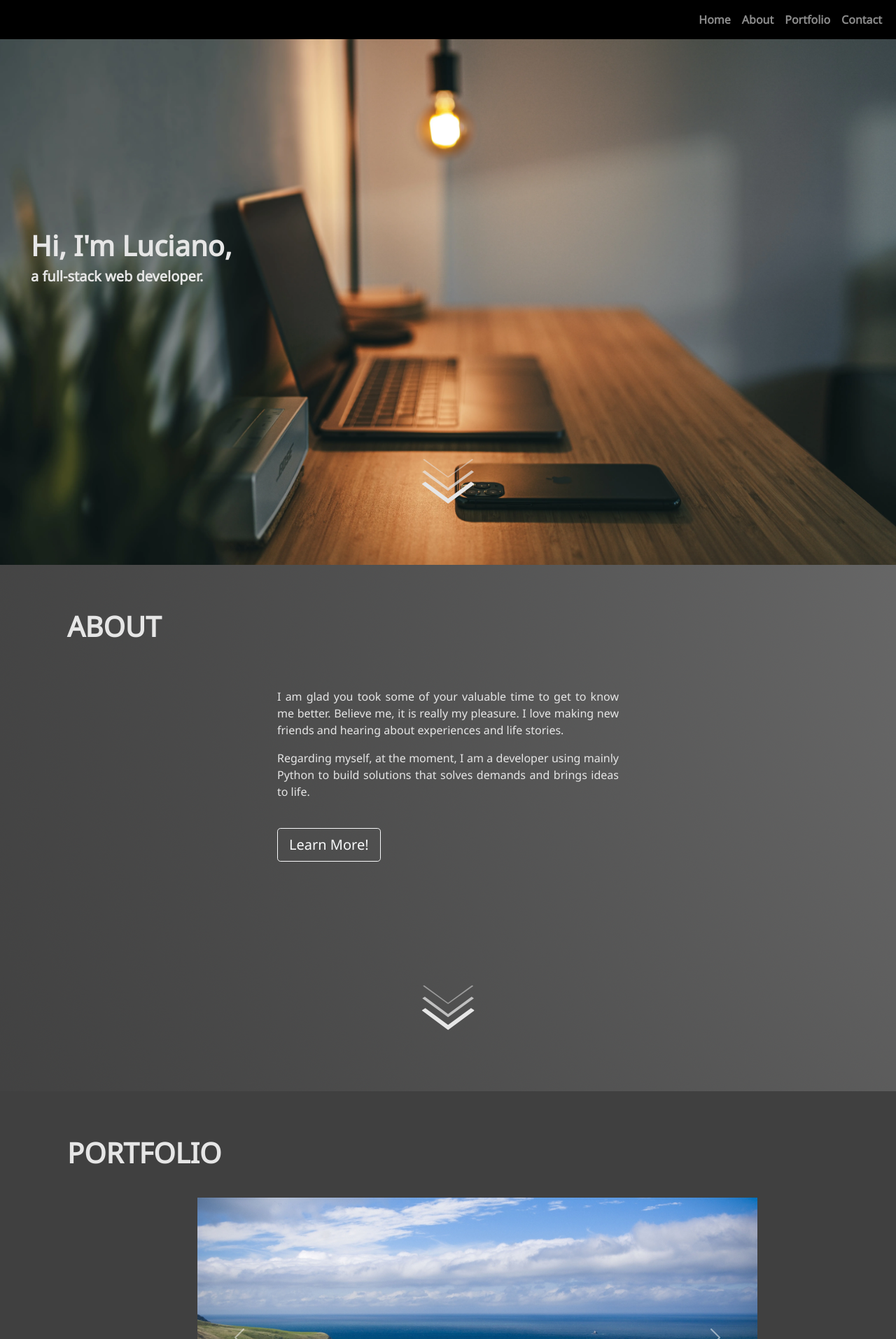
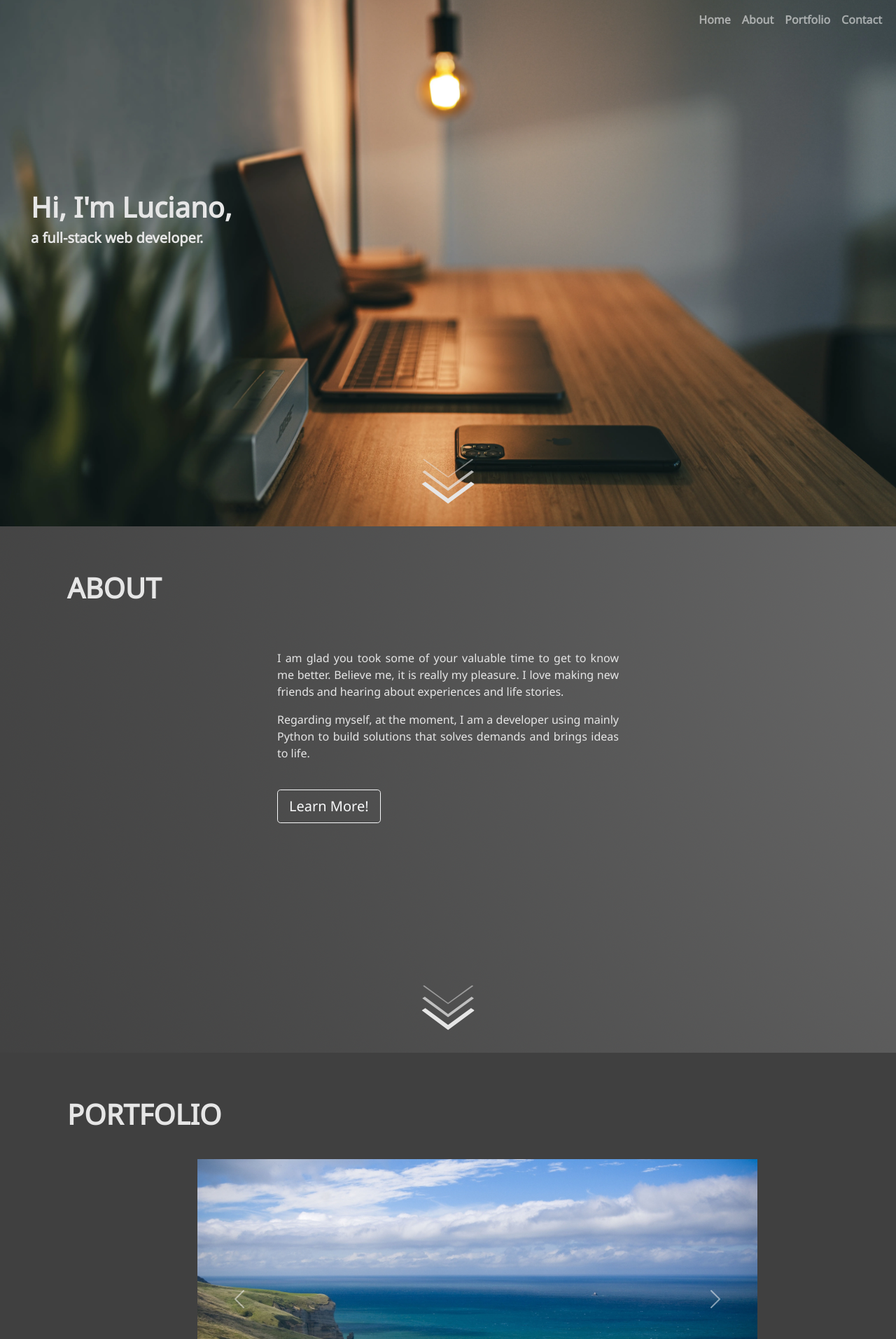
Before and after one commit to lucianodelboni/portfolio, a Django app: page / in a window 1280 px wide. Shown: the top 1913 px of the page at 70% size. Run offline with Django 3.2, Linux system fonts and the light colour scheme.

Commit message:
using rgba properties to make only navbar background-color transparent and removing top margin in main, but leaving the div for later use if applicable

```diff
--- a/portfolio_app/static/css/styles.css
+++ b/portfolio_app/static/css/styles.css
@@ -14,16 +14,15 @@ body{
 }
 
 .main{
-    margin-top: 55px;
-
+    /*let's wait to see if it is going to be needed*/
 }
 
 .navbar{
     overflow: hidden;
-    background-color:black;
     position: fixed;
     top: 0;
     width: 100%;
+    background-color: rgba(100, 100, 100, 0);
 }
 
 .navbar-nav{
```
